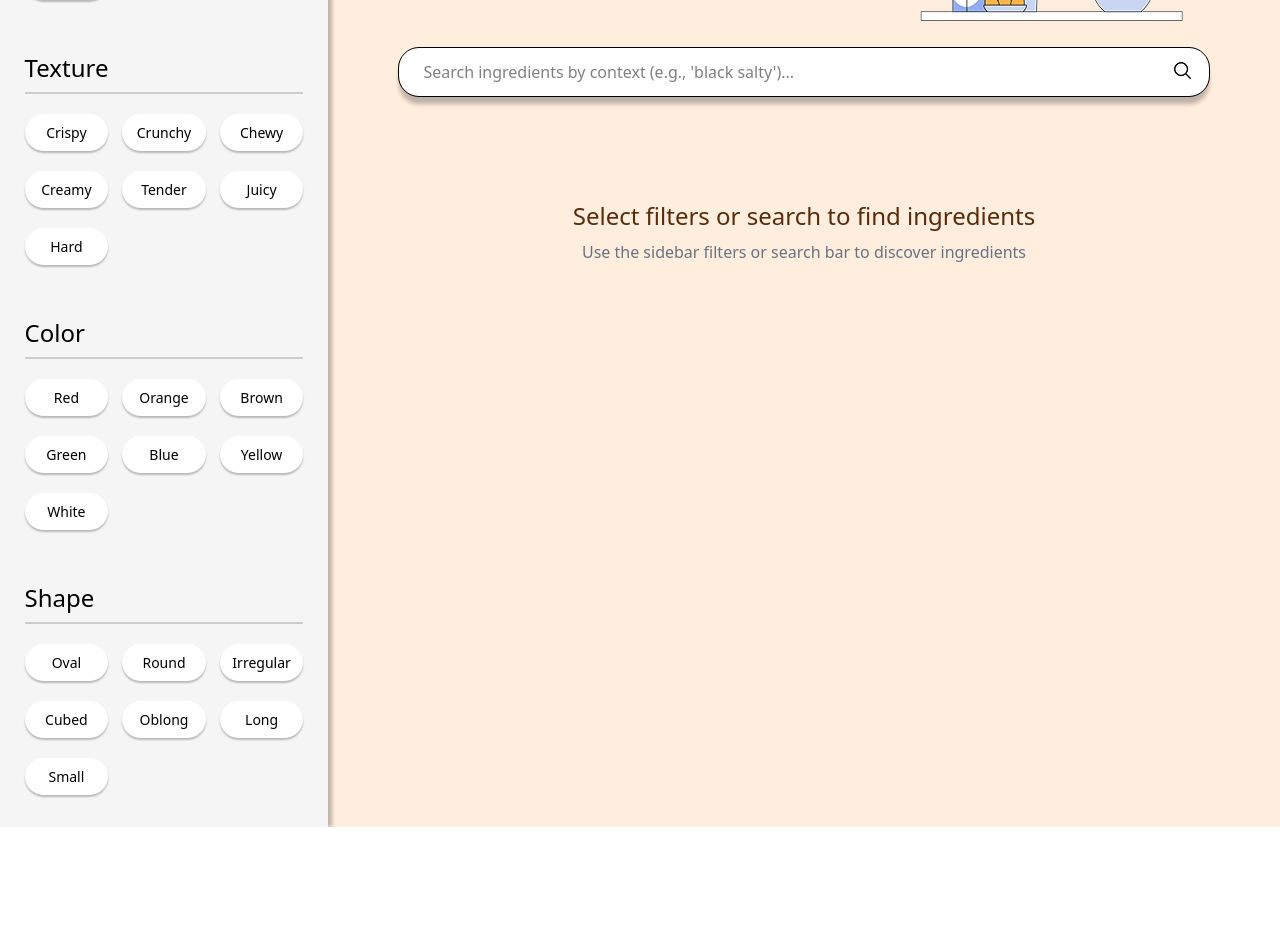
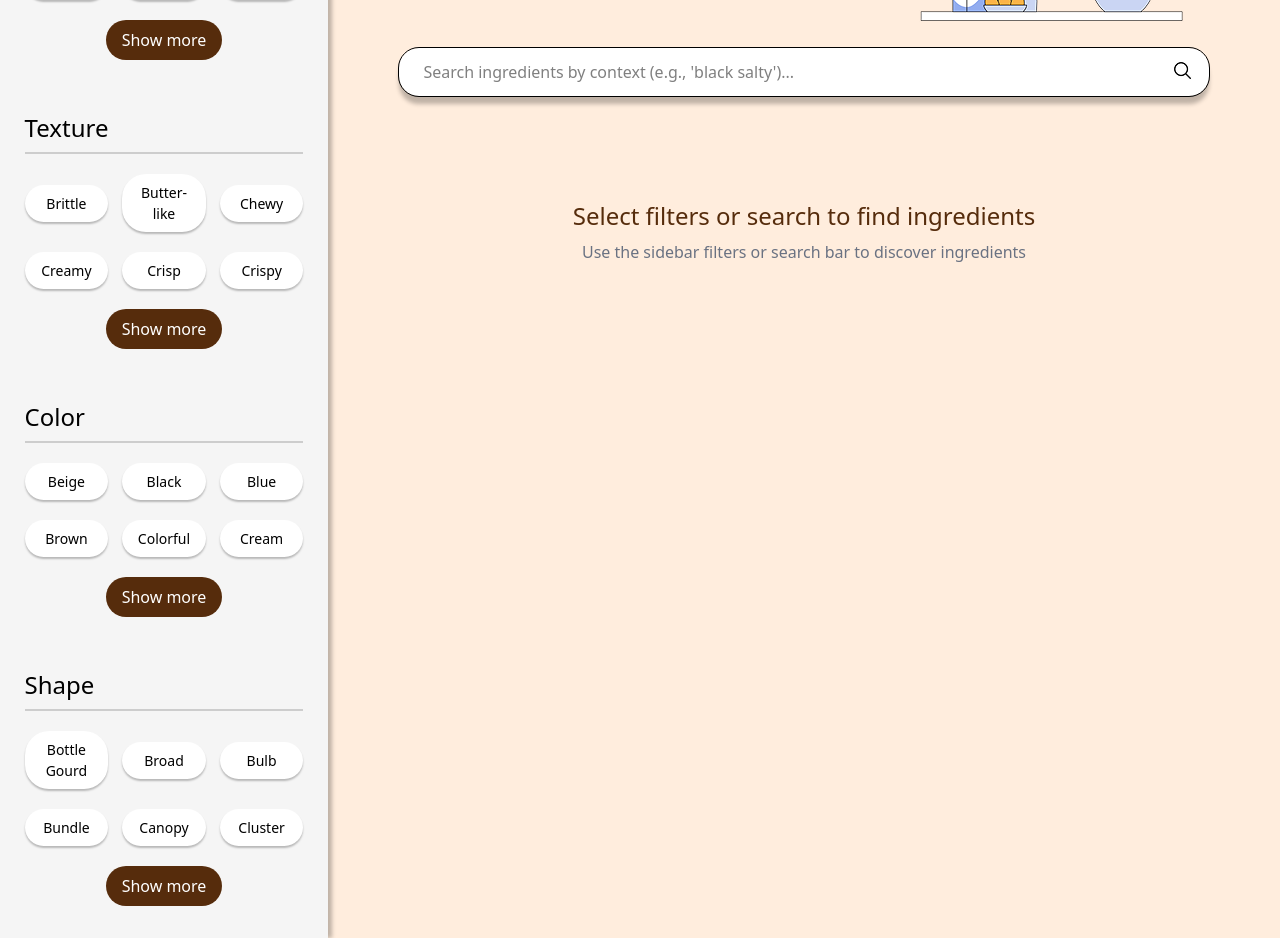
Before and after one commit to wphanpa/SP2025_11_AltEat, a React (Vite) app in the folder AltEat/: page /ingredientsearch in a window 1280 px wide. Shown: the part 240-1178 px from the top of the page. Before the commit the page ends 1067 px from the top, so only its background shows below. Built offline with nearby package versions, Linux system fonts and the light colour scheme.

Commit message:
Updated ingredient filter + Side bar customization (tags need cleaning?)

```diff
--- a/AltEat/src/App.tsx
+++ b/AltEat/src/App.tsx
@@ -7,10 +7,12 @@ import ChatbotPage from "./pages/ChatbotPage";
 import RecipeSearchPage from "./pages/RecipeSearchPage";
 import IngredientSearchpage from "./pages/IngredientSearchPage";
 import AboutUspage from "./pages/AboutUsPage";
+import ScrollToTop from "./component/ScrollToTop";
 
 function App() {
   return (
     <BrowserRouter>
+      <ScrollToTop />
       <Routes>
         <Route path="/" element={<HomePage />} />
         <Route path="/recipe/:id" element={<RecipeDetailPage />} />
--- a/AltEat/src/Component/Filter.tsx
+++ b/AltEat/src/Component/Filter.tsx
@@ -1,40 +1,70 @@
-
-import { useState } from "react"
+import { useState } from "react";
 
 interface FilterProps {
-  title: string
-  items: string[]
-  onFilterChange: (filterType: string, selectedItems: string[]) => void
+  title: string;
+  items: string[];
+  onFilterChange: (filterType: string, selectedItems: string[]) => void;
 }
 
 function Filter({ title, items, onFilterChange }: FilterProps) {
-  const [selectedItems, setSelectedItems] = useState<string[]>([])
+  const [selectedItems, setSelectedItems] = useState<string[]>([]);
+  const [expanded, setExpanded] = useState(false);
+  const firstItems = items.slice(0, 6);
+  const remainingItems = items.slice(6);
 
   const toggleItem = (item: string) => {
     const newSelected = selectedItems.includes(item)
       ? selectedItems.filter((i) => i !== item)
-      : [...selectedItems, item]
+      : [...selectedItems, item];
 
-    setSelectedItems(newSelected)
-    onFilterChange(title.toLowerCase(), newSelected)
-  }
+    setSelectedItems(newSelected);
+    onFilterChange(title.toLowerCase(), newSelected);
+  };
 
   return (
     <>
       <div className="flex flex-col items-center">
-        <div className="w-[85%]">
-          <div className="mb-8">
+        <div className="w-[85%] mb-8 flex flex-col">
           {/* Title */}
           <h3 className="mt-5 text-2xl">{title}</h3>
-            <hr className="mt-2 border-t-2 border-[#CDCDCD]" />
+          <hr className="mt-2 border-t-2 border-[#CDCDCD] " />
           {/* Filter Item */}
-            <div className="mt-5 grid grid-cols-3 gap-x-3.5 gap-y-5">
-              {items.map((item) => (
+          <div className="mt-5 grid grid-cols-3 gap-x-3.5 gap-y-5 items-center">
+            {firstItems.map((item) => (
               <p
                 key={item}
                 onClick={() => toggleItem(item)}
                 className={`p-2 rounded-3xl text-center text-[14px] shadow-[0_2px_2px_rgba(0,0,0,0.25)] cursor-pointer transition-colors ${
-                    selectedItems.includes(item) ? "bg-[#FFCB69] text-[#694900]" : "bg-white hover:bg-gray-100"
+                  selectedItems.includes(item)
+                    ? "bg-[#FFCB69] text-[#694900]"
+                    : "bg-white hover:bg-gray-100"
+                }`}
+              >
+                {item}
+              </p>
+            ))}
+          </div>
+
+          {remainingItems.length > 0 && (
+            <div
+              className={`
+              grid transition-[grid-template-rows] duration-300 ease-in-out
+              ${expanded ? "grid-rows-[1fr]" : "grid-rows-[0fr]"}
+            `}
+            >
+              <div className="overflow-hidden">
+                <div className="mt-5 mb-1 grid grid-cols-3 gap-x-3.5 gap-y-5 items-center">
+                  {remainingItems.map((item) => (
+                    <p
+                      key={item}
+                      onClick={() => toggleItem(item)}
+                      className={`p-2 rounded-3xl text-center text-[14px]
+                      shadow-[0_2px_2px_rgba(0,0,0,0.25)]
+                      cursor-pointer transition-colors
+                      ${
+                        selectedItems.includes(item)
+                          ? "bg-[#FFCB69] text-[#694900]"
+                          : "bg-white hover:bg-gray-100"
                       }`}
                     >
                       {item}
@@ -43,9 +73,21 @@ function Filter({ title, items, onFilterChange }: FilterProps) {
                 </div>
               </div>
             </div>
+          )}
+
+          {/* Expand / Collapse Button */}
+          {items.length > 6 && (
+            <button
+              onClick={() => setExpanded(!expanded)}
+              className="mt-5 m-auto px-4 py-2 bg-[#562C0C] rounded-3xl text-white cursor-pointer"
+            >
+              {expanded ? "Show less" : "Show more"}
+            </button>
+          )}
+        </div>
       </div>
     </>
-  )
+  );
 }
 
-export default Filter
+export default Filter;
--- a/AltEat/src/Component/IngredientCard.tsx
+++ b/AltEat/src/Component/IngredientCard.tsx
@@ -52,7 +52,7 @@ function IngredientCard({ ingredients }: IngredientCardProps) {
               {/* Type */}
               <span className="text-gray-500 text-sm mt-1">{ingredient.type}</span>
               {/* Tags */}
-              <div className="flex flex-wrap mt-3 gap-2 mb-4 justify-center">
+              <div className="flex flex-wrap mt-3 gap-2 justify-center">
                 {getTags(ingredient).map((tag, index) => (
                   <p
                     key={`${tag}-${index}`}
@@ -65,7 +65,7 @@ function IngredientCard({ ingredients }: IngredientCardProps) {
               {/* More Detail Button */}
               <button
                 onClick={() => handleMoreDetail(ingredient)}
-                className="mb-4 px-6 py-2 bg-[#562C0C] text-white rounded-full text-sm hover:bg-[#3d1f08] transition-colors"
+                className="my-4 px-6 py-2 bg-[#562C0C] text-white rounded-full text-sm hover:bg-[#3d1f08] transition-colors cursor-pointer"
               >
                 More Detail
               </button>
--- a/AltEat/src/Component/Navbar.tsx
+++ b/AltEat/src/Component/Navbar.tsx
@@ -31,7 +31,7 @@ function Navbar() {
             <Link to="/favorite">
               <img src={fav} className="h-8 cursor-pointer" />
             </Link>
-            <Link to="profile">
+            <Link to="/profile">
               <img src={user} className="h-10 cursor-pointer" />
             </Link>
             <div className="flex gap-2">
--- a/AltEat/src/Component/RecipeCard.tsx
+++ b/AltEat/src/Component/RecipeCard.tsx
@@ -65,7 +65,7 @@ function RecipeCard({ recipes }: RecipeCardProps) {
               {/* More Button */}
               <button
                 onClick={() => navigate(`/recipe/${recipe.id}`)}
-                className="text-[#694900] text-[16px] px-6 py-1 bg-[#ECECEC] rounded-3xl my-4 cursor-pointer"
+                className="my-4 px-6 py-2 bg-[#562C0C] text-white rounded-full text-sm hover:bg-[#3d1f08] transition-colors cursor-pointer"
               >
                 More
               </button>
--- /dev/null
+++ b/AltEat/src/Component/ScrollToTop.tsx
@@ -0,0 +1,18 @@
+import { useEffect } from "react";
+import { useLocation } from "react-router-dom";
+
+function ScrollToTop() {
+  const { pathname } = useLocation();
+
+  useEffect(() => {
+    window.scrollTo({
+      top: 0,
+      left: 0,
+      behavior: "instant", // or "smooth"
+    });
+  }, [pathname]);
+
+  return null;
+}
+
+export default ScrollToTop;
--- a/AltEat/src/data/ingredientFilter.tsx
+++ b/AltEat/src/data/ingredientFilter.tsx
@@ -1,8 +1,153 @@
+// Sort array
+const formatAndSort = (arr: string[]) =>
+  [...arr] // avoid mutating original
+    .sort((a, b) => a.localeCompare(b));
+
 export const ingredientFilter = [
-    {
-        taste: ["Sweet", "Sour", "Salty", "Bitter"],
-        texture: ["Crispy", "Crunchy", "Chewy", "Creamy", "Tender", "Juicy", "Hard"],
-        color: ["Red", "Orange", "Brown", "Green", "Blue", "Yellow", "White"],
-        shape: ["Oval","Round","Irregular","Cubed","Oblong","Long","Small"]
-    },
-]
+  {
+    taste: formatAndSort([
+      "Lactonic",
+      "Sweet",
+      "Astringent",
+      "Pungent",
+      "Sour",
+      "Estery",
+      "Umami",
+      "Sulfury",
+      "Salty",
+      "Floral",
+      "Acidic",
+      "Citrus",
+      "Woody",
+      "Green",
+      "Spicy",
+      "Bitter",
+      "Cooling",
+      "Terpenoid",
+      "Brown",
+      "Fowl",
+      "Mammal",
+      "Tropical",
+      "Mild",
+    ]),
+    texture: formatAndSort([
+      "Smooth",
+      "Creamy",
+      "Liquid",
+      "Delicate",
+      "Gelatinous",
+      "Grainy",
+      "Crispy",
+      "Silky",
+      "Juicy",
+      "Crunchy",
+      "Chewy",
+      "Crisp",
+      "Flaky",
+      "Tender",
+      "Firm",
+      "Butter-like",
+      "Nutty",
+      "Powdery",
+      "Fibrous",
+      "Woody",
+      "Brittle",
+      "Gritty",
+      "Mild",
+      "Soft",
+      "Dense",
+      "Fluffy",
+      "Sticky",
+      "Tougher",
+      "Velvety",
+      "Watery",
+      "Feathery",
+      "Leafy",
+      "Singy",
+      "Slimy",
+      "Slippery",
+      "Solid",
+      "Starchy",
+    ]),
+    color: formatAndSort([
+      "Brown",
+      "White",
+      "Red",
+      "Green",
+      "Yellow",
+      "Beige",
+      "Purple",
+      "Pink",
+      "Orange",
+      "Gray",
+      "Silver",
+      "Colorful",
+      "Blue",
+      "Transparent",
+      "Black",
+      "Red Brown",
+      "Gold",
+      "Tan",
+      "Golden",
+      "Cream",
+    ]),
+    shape: formatAndSort([
+      "Oval",
+      "Small",
+      "Round",
+      "Oblong",
+      "Rectangular",
+      "Cubed",
+      "Long",
+      "Irregular",
+      "Curved",
+      "Spherical",
+      "Cylindrical",
+      "Flat",
+      "Slices And Carvings",
+      "Tubular",
+      "Narrow",
+      "Bulb",
+      "Thin",
+      "Short",
+      "Powder",
+      "Square",
+      "Wide",
+      "Liquid",
+      "Curled",
+      "Bundle",
+      "Flakes",
+      "Broad",
+      "Tapered",
+      "Grainy",
+      "Sliced Sips",
+      "Powdery",
+      "Slices",
+      "Segmented",
+      "Ear Shaped",
+      "Slender",
+      "Pointed",
+      "Lance Shaped",
+      "Serrated",
+      "Pear Shaped",
+      "Bottle Gourd",
+      "Conical",
+      "Feathery",
+      "Star Shaped",
+      "Heart Shaped",
+      "Sprouted",
+      "Lobed",
+      "Canopy",
+      "Tall",
+      "Lanceolate",
+      "Ovate Shaped",
+      "Thread",
+      "Large",
+      "Wavy",
+      "Cluster",
+      "Pod Shaped",
+      "Creamy",
+      "Line",
+    ]),
+  },
+];
--- a/AltEat/src/data/recipeFilter.tsx
+++ b/AltEat/src/data/recipeFilter.tsx
@@ -1,7 +1,40 @@
+// Capitalize first letter
+const capitalize = (word: string) =>
+  word.charAt(0).toUpperCase() + word.slice(1);
+
+// Sort array
+const formatAndSort = (arr: string[]) =>
+  [...arr] // avoid mutating original
+    .map(capitalize)
+    .sort((a, b) => a.localeCompare(b));
+
 export const recipeFilter = [
   {
-    ingredient: ["shrimp", "chicken", "crab", "pork", "almond", "cabbage"],
-    method: ["boil","oven", "fry", "grill", "steam", "bake", "roast"],
-    cuisine: ["Thai", "Japanese", "Korean", "American", "French", "Italian"],
+    ingredient: formatAndSort([
+      "shrimp",
+      "chicken",
+      "crab",
+      "pork",
+      "almond",
+      "cabbage",
+    ]),
+    method: formatAndSort([
+      "boil",
+      "oven",
+      "fry",
+      "grill",
+      "steam",
+      "bake",
+      "roast",
+    ]),
+    cuisine: formatAndSort([
+      "thai",
+      "japanese",
+      "korean",
+      "american",
+      "french",
+      "italian",
+    ]),
+    // menu: formatAndSort([]),
   },
 ];
```
Also changed, not shown: AltEat/src/pages/HomePage.tsx (+7 -1 lines), AltEat/src/pages/IngredientSearchPage.tsx (+8 -8 lines). Lines whose indentation alone changed are shown as unchanged.
